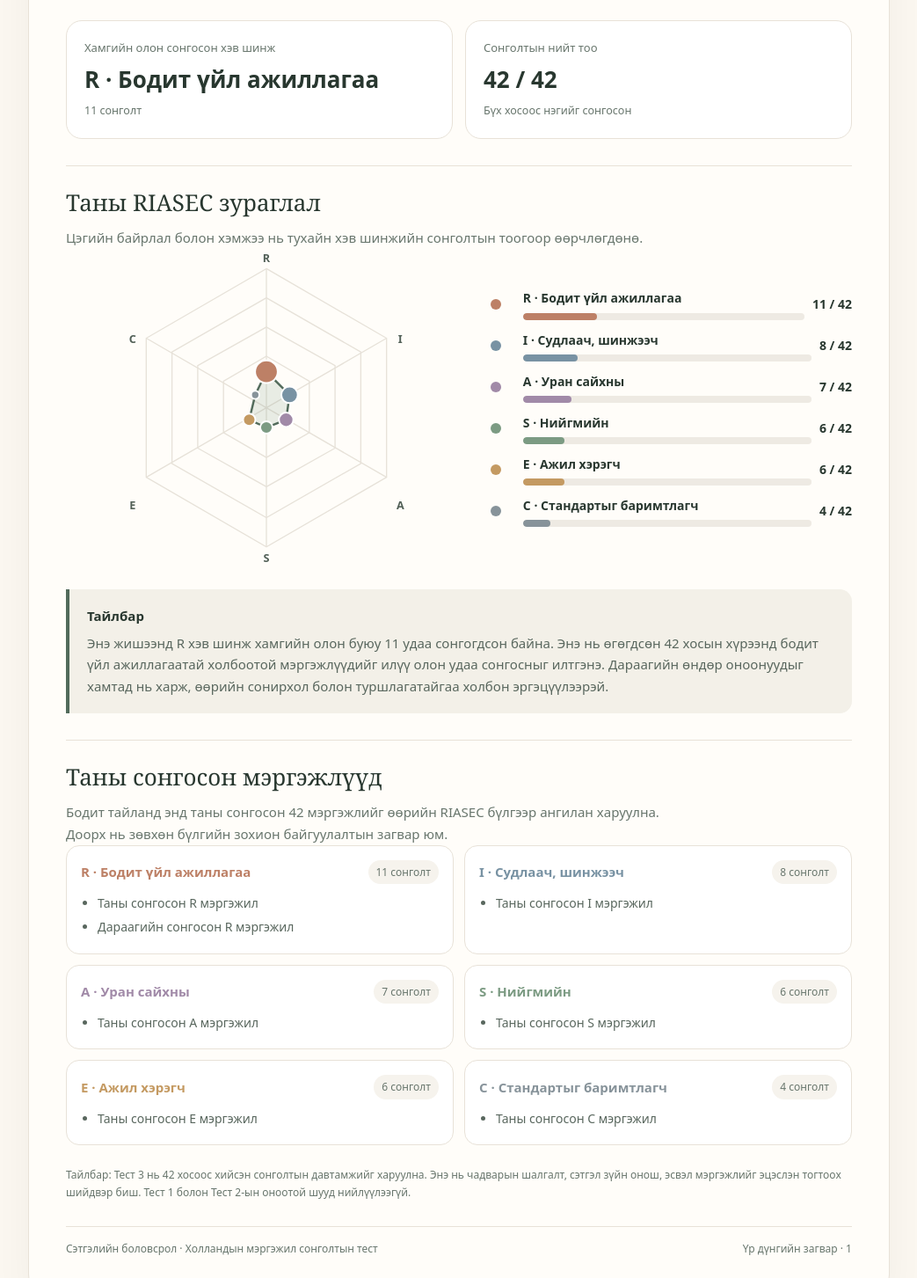
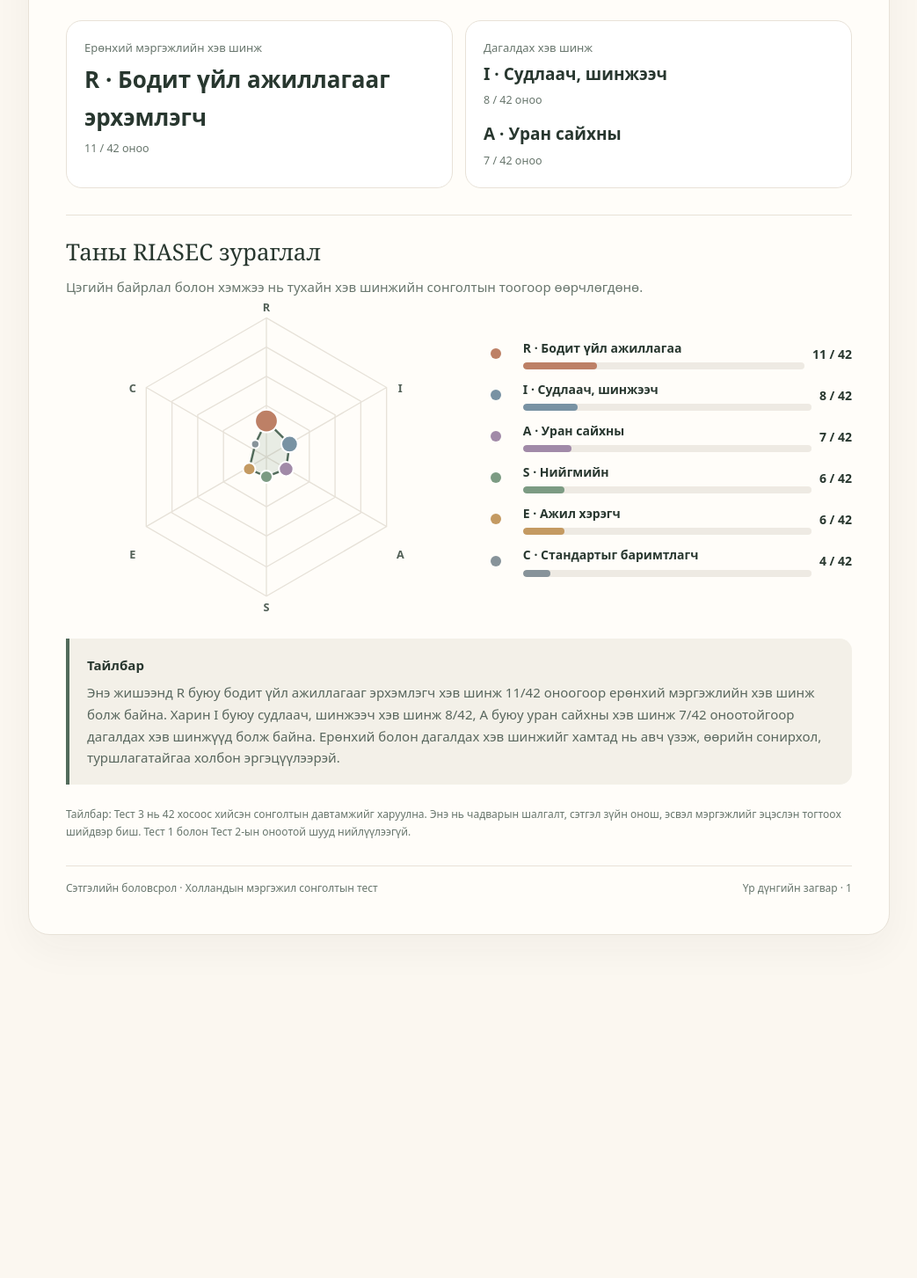
Before and after one commit to orhontuulbatlunaa-psychologist/Setgeliin-bolovsrol, a plain HTML site: page docs/test3_result_design_preview.html in a window 1280 px wide. Shown: the part 321-1774 px from the top of the page at 88% size, without its empty margins (118-1161 px from the left). After the commit the page ends 1432 px from the top, so only its background shows below. Drawn offline with Linux system fonts and the light colour scheme.

Commit message:
Update Test 3 profile summary and remove selected careers section

```diff
--- a/docs/test3_result_design_preview.html
+++ b/docs/test3_result_design_preview.html
@@ -19,8 +19,8 @@
 <p class="intro">42 хос мэргэжлээс хийсэн сонголтын тань үр дүн. Аль төрлийн мэргэжлийг илүү олон удаа сонгосныг зургаан хэв шинжээр харууллаа.</p>
 <div style="margin-top:14px"><span class="demo">ЗАГВАРЫН ЖИШЭЭ · БОДИТ СУРАГЧИЙН ҮР ДҮН БИШ</span></div>
 <div class="summary">
- <div class="summary-card"><span>Хамгийн олон сонгосон хэв шинж</span><strong>R · Бодит үйл ажиллагаа</strong><small>11 сонголт</small></div>
- <div class="summary-card"><span>Сонголтын нийт тоо</span><strong>42 / 42</strong><small>Бүх хосоос нэгийг сонгосон</small></div>
+ <div class="summary-card"><span>Ерөнхий мэргэжлийн хэв шинж</span><strong>R · Бодит үйл ажиллагааг эрхэмлэгч</strong><small>11 / 42 оноо</small></div>
+ <div class="summary-card"><span>Дагалдах хэв шинж</span><strong style="font-size:19px">I · Судлаач, шинжээч</strong><small>8 / 42 оноо</small><strong style="font-size:19px;margin-top:12px">A · Уран сайхны</strong><small>7 / 42 оноо</small></div>
 </div>
 <section class="section">
  <h2>Таны RIASEC зураглал</h2>
@@ -56,20 +56,9 @@
    <div class="legend-row" style="--c:var(--C)"><span class="swatch"></span><div><b>C · Стандартыг баримтлагч</b><div class="track"><div class="fill" style="--w:9.52%"></div></div></div><span class="value">4 / 42</span></div>
   </div>
  </div>
- <div class="callout"><b>Тайлбар</b><p>Энэ жишээнд R хэв шинж хамгийн олон буюу 11 удаа сонгогдсон байна. Энэ нь өгөгдсөн 42 хосын хүрээнд бодит үйл ажиллагаатай холбоотой мэргэжлүүдийг илүү олон удаа сонгосныг илтгэнэ. Дараагийн өндөр оноонуудыг хамтад нь харж, өөрийн сонирхол болон туршлагатайгаа холбон эргэцүүлээрэй.</p></div>
+ <div class="callout"><b>Тайлбар</b><p>Энэ жишээнд R буюу бодит үйл ажиллагааг эрхэмлэгч хэв шинж 11/42 оноогоор ерөнхий мэргэжлийн хэв шинж болж байна. Харин I буюу судлаач, шинжээч хэв шинж 8/42, A буюу уран сайхны хэв шинж 7/42 оноотойгоор дагалдах хэв шинжүүд болж байна. Ерөнхий болон дагалдах хэв шинжийг хамтад нь авч үзэж, өөрийн сонирхол, туршлагатайгаа холбон эргэцүүлээрэй.</p></div>
 </section>
-<section class="section">
- <h2>Таны сонгосон мэргэжлүүд</h2>
- <p class="intro">Бодит тайланд энд таны сонгосон 42 мэргэжлийг өөрийн RIASEC бүлгээр ангилан харуулна. Доорх нь зөвхөн бүлгийн зохион байгуулалтын загвар юм.</p>
- <div class="groups">
-  <div class="group" style="--c:var(--R)"><div class="group-head"><span class="type">R · Бодит үйл ажиллагаа</span><span class="count">11 сонголт</span></div><ul><li>Таны сонгосон R мэргэжил</li><li>Дараагийн сонгосон R мэргэжил</li></ul></div>
-  <div class="group" style="--c:var(--I)"><div class="group-head"><span class="type">I · Судлаач, шинжээч</span><span class="count">8 сонголт</span></div><ul><li>Таны сонгосон I мэргэжил</li></ul></div>
-  <div class="group" style="--c:var(--A)"><div class="group-head"><span class="type">A · Уран сайхны</span><span class="count">7 сонголт</span></div><ul><li>Таны сонгосон A мэргэжил</li></ul></div>
-  <div class="group" style="--c:var(--S)"><div class="group-head"><span class="type">S · Нийгмийн</span><span class="count">6 сонголт</span></div><ul><li>Таны сонгосон S мэргэжил</li></ul></div>
-  <div class="group" style="--c:var(--E)"><div class="group-head"><span class="type">E · Ажил хэрэгч</span><span class="count">6 сонголт</span></div><ul><li>Таны сонгосон E мэргэжил</li></ul></div>
-  <div class="group" style="--c:var(--C)"><div class="group-head"><span class="type">C · Стандартыг баримтлагч</span><span class="count">4 сонголт</span></div><ul><li>Таны сонгосон C мэргэжил</li></ul></div>
- </div>
-</section>
+
 <p class="footnote">Тайлбар: Тест 3 нь 42 хосоос хийсэн сонголтын давтамжийг харуулна. Энэ нь чадварын шалгалт, сэтгэл зүйн онош, эсвэл мэргэжлийг эцэслэн тогтоох шийдвэр биш. Тест 1 болон Тест 2-ын оноотой шууд нийлүүлээгүй.</p>
 <div class="footer"><span>Сэтгэлийн боловсрол · Холландын мэргэжил сонголтын тест</span><span>Үр дүнгийн загвар · 1</span></div>
 </article></main>
```
